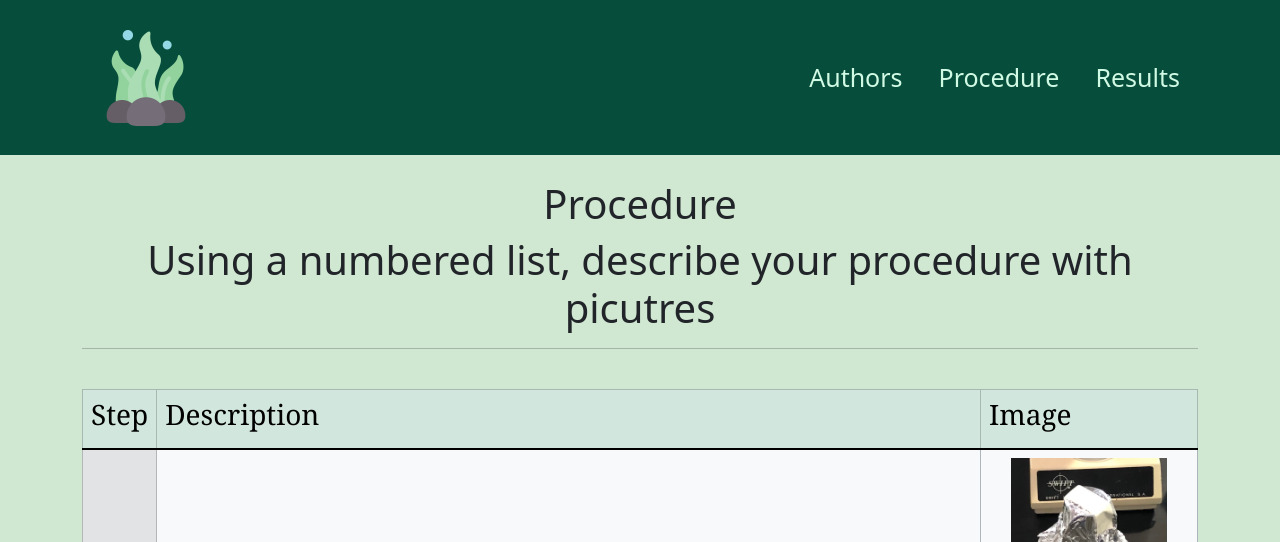
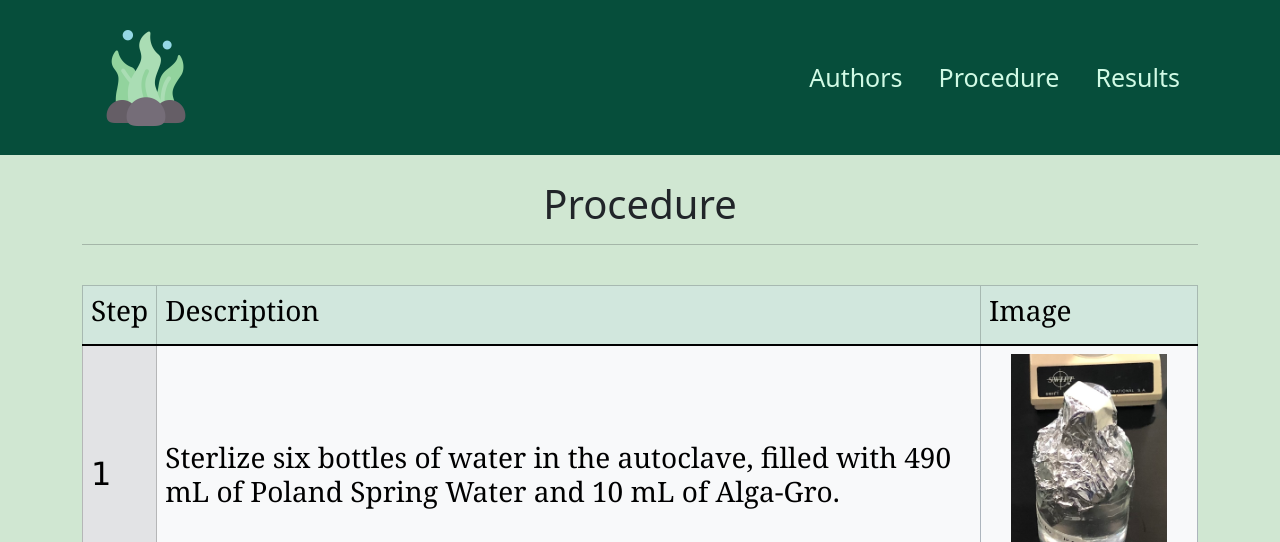
Before and after one commit to OmAgrawal07/rp_Agrawal, a plain HTML site: page procedure.html in a window 1280 px wide. Shown: the top 542 px of the page. Drawn offline with nearby package versions, Linux system fonts and the light colour scheme.

Commit message:
Update procedure.html

```diff
--- a/procedure.html
+++ b/procedure.html
@@ -49,7 +49,6 @@
             <br>
             <div class="text-center">
                 <h1>Procedure</h1>
-                <h1>Using a numbered list, describe your procedure with picutres</h1>
             </div>
             <hr><br>
 
```
